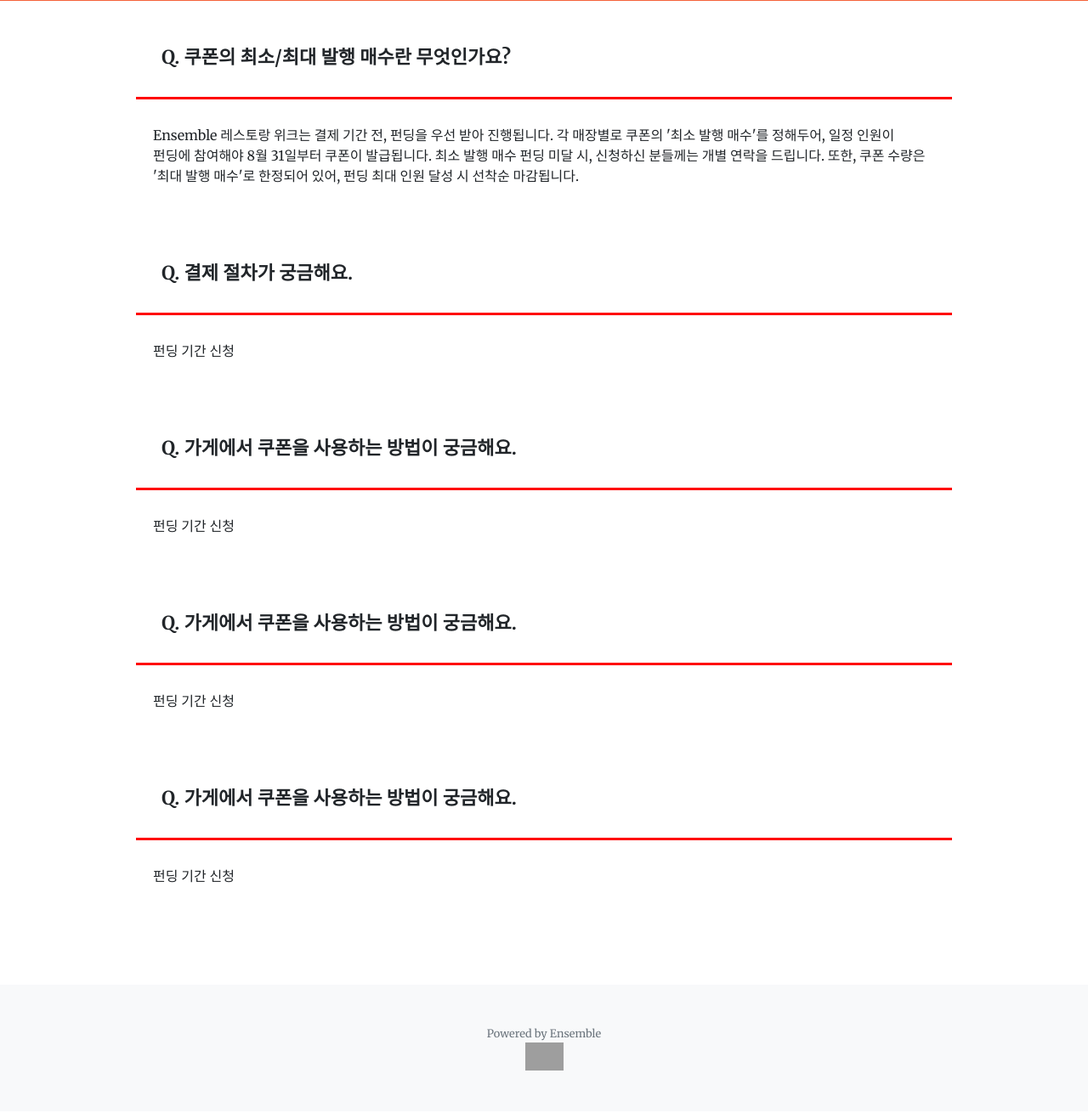
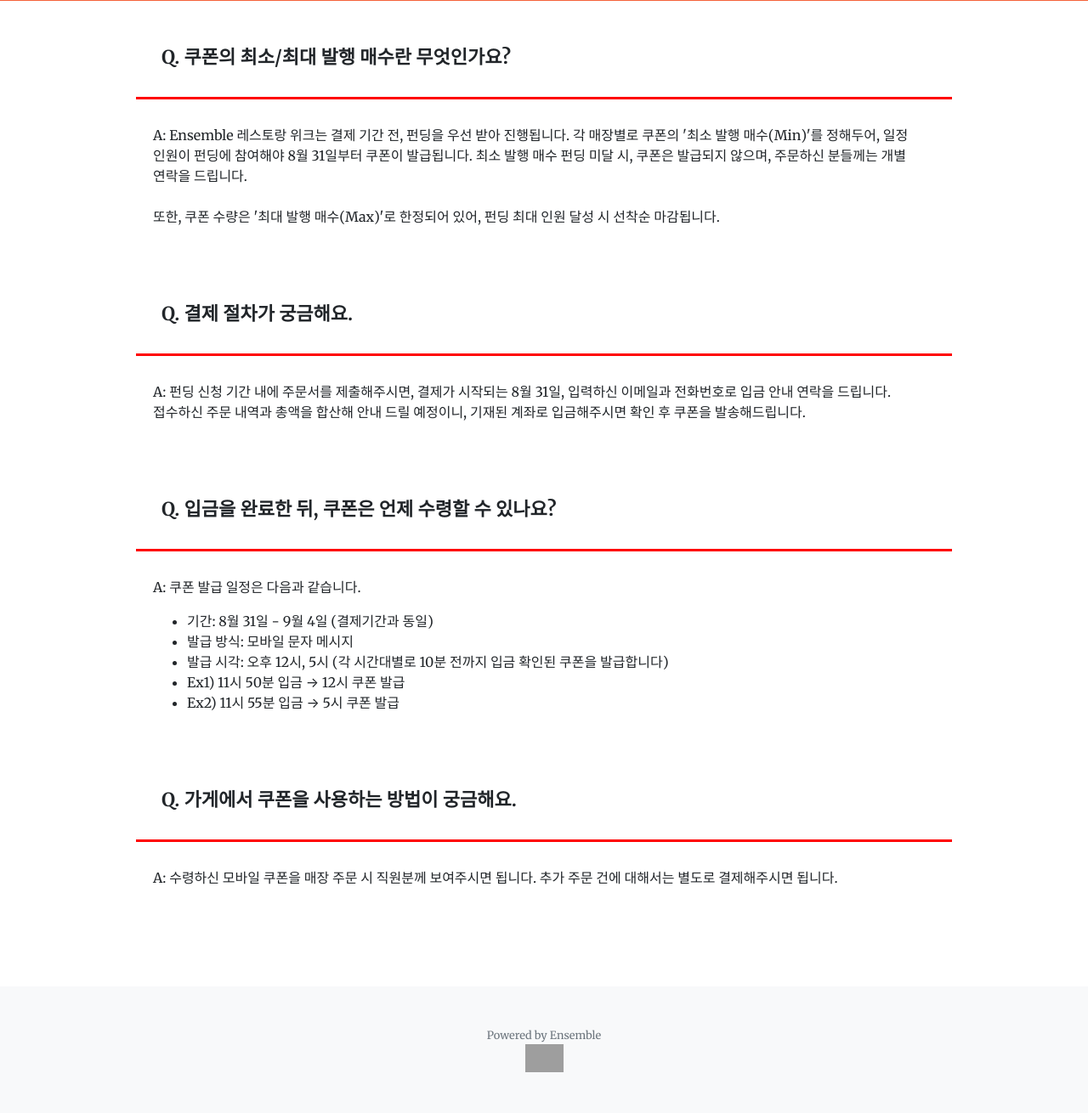
Before and after one commit to Sunny-W-Park/ensemble4publish, a Django app: page /faq/ in a window 1280 px wide. Shown: the part 384-1694 px from the top of the page at 85% size. Before the commit the page ends 1644 px from the top, so only its background shows below. Run offline with Django 3.2, Linux system fonts and the light colour scheme; some libraries are stand-ins or nearby versions; grey boxes are pictures that could not be loaded.

Commit message:
0814_21:19_EOD

```diff
--- a/faq/templates/faq.html
+++ b/faq/templates/faq.html
@@ -14,7 +14,7 @@
 
 
     <style>
-#abc {
+        #abc {
             width: 1000px;
             margin: 0px auto;
             padding: 20px;
@@ -117,9 +117,10 @@
 
         <div id="content1" style="font-size: 16px;">
             <p>
-                Ensemble 레스토랑 위크는 결제 기간 전, 펀딩을 우선 받아 진행됩니다. 각 매장별로 쿠폰의 '최소 발행 매수'를 정해두어, 일정 인원이 펀딩에 참여해야 8월 31일부터 쿠폰이 발급됩니다. 최소 발행 매수 펀딩 미달 시, 신청하신 분들께는 개별 연락을 드립니다.
-
-                또한, 쿠폰 수량은 '최대 발행 매수'로 한정되어 있어, 펀딩 최대 인원 달성 시 선착순 마감됩니다.
+                A: Ensemble 레스토랑 위크는 결제 기간 전, 펀딩을 우선 받아 진행됩니다. 각 매장별로 쿠폰의 '최소 발행 매수(Min)'를 정해두어, 일정 인원이 펀딩에 참여해야 8월 31일부터 쿠폰이 발급됩니다. 최소 발행 매수 펀딩 미달 시, 쿠폰은 발급되지 않으며, 주문하신 분들께는 개별 연락을 드립니다.
+                </br>
+                </br>
+                또한, 쿠폰 수량은 '최대 발행 매수(Max)'로 한정되어 있어, 펀딩 최대 인원 달성 시 선착순 마감됩니다.
             </p>
         </div>
 
@@ -131,10 +132,36 @@
         <div id="divider"></div>
 
         <div id="content1" style="font-size: 16px;">
-            <p>펀딩 기간 신청</p>
+            <p> A: 펀딩 신청 기간 내에 주문서를 제출해주시면, 결제가 시작되는 8월 31일, 입력하신 이메일과 전화번호로 입금 안내 연락을 드립니다. 접수하신 주문 내역과 총액을 합산해 안내 드릴 예정이니, 기재된 계좌로 입금해주시면 확인 후 쿠폰을 발송해드립니다.</p>
         </div>
 
         <!-- 내용 3 -->
+        <div id="title" style="font-weight: bold; font-size: 22px;">
+            Q. 입금을 완료한 뒤, 쿠폰은 언제 수령할 수 있나요?
+        </div>
+
+        <div id="divider"></div>
+
+        <div id="content1" style="font-size: 16px;">
+            <p>A:  쿠폰 발급 일정은 다음과 같습니다.
+            </br>
+            <ul>
+                <li> 기간: 8월 31일 - 9월 4일 (결제기간과 동일) </li>
+
+                <li> 발급 방식: 모바일 문자 메시지 </li>
+
+                <li> 발급 시각: 오후 12시, 5시 (각 시간대별로 10분 전까지 입금 확인된 쿠폰을 발급합니다) </li>
+
+                <li> Ex1) 11시 50분 입금 → 12시 쿠폰 발급 </li>
+
+                <li> Ex2) 11시 55분 입금 → 5시 쿠폰 발급 </li>
+            </ul>
+            </p>
+        </div>
+
+
+
+        <!-- 내용 4 -->
         <div id="title" style="font-weight: bold; font-size: 22px;">
             Q. 가게에서 쿠폰을 사용하는 방법이 궁금해요.
         </div>
@@ -142,33 +169,9 @@
         <div id="divider"></div>
 
         <div id="content1" style="font-size: 16px;">
-            <p>펀딩 기간 신청</p>
+            <p> A:  수령하신 모바일 쿠폰을 매장 주문 시 직원분께 보여주시면 됩니다. 추가 주문 건에 대해서는 별도로 결제해주시면 됩니다.</p>
         </div>
 
-
-
-        <!-- 내용 3 -->
-        <div id="title" style="font-weight: bold; font-size: 22px;">
-            Q. 가게에서 쿠폰을 사용하는 방법이 궁금해요.
-        </div>
-
-        <div id="divider"></div>
-
-        <div id="content1" style="font-size: 16px;">
-            <p>펀딩 기간 신청</p>
-        </div>
-
-
-        <!-- 내용 3 -->
-        <div id="title" style="font-weight: bold; font-size: 22px;">
-            Q. 가게에서 쿠폰을 사용하는 방법이 궁금해요.
-        </div>
-
-        <div id="divider"></div>
-
-        <div id="content1" style="font-size: 16px;">
-            <p>펀딩 기간 신청</p>
-        </div>
 
 
         <div id="gap"> </div>
--- a/team/templates/team.html
+++ b/team/templates/team.html
@@ -177,7 +177,7 @@
     <div id="container">
 
         <div id="title">
-        Execution
+        We Ensemble
         </div>
 
         <div id="gap"></div>
```
Also changed, not shown: blog/templates/blog_detail.html (+12 -10 lines), blog/templates/blog_index.html (+6 -9 lines), 5 other files.
